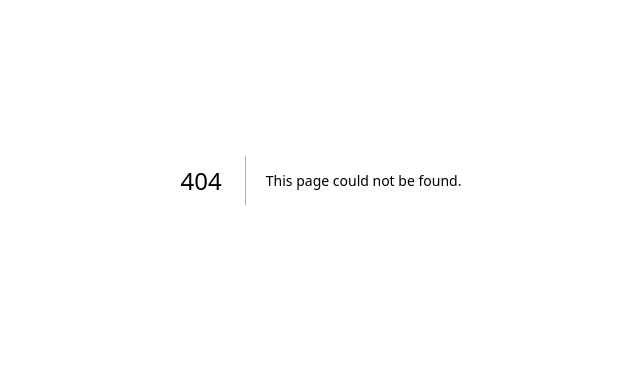
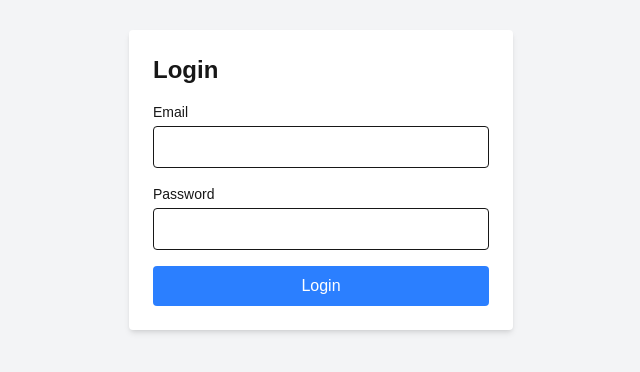
Before and after one commit to StefanChervenkov/avtomechti-trackers, a Next.js app: page /login in a window 1280 px wide. Before the commit this address had no page. Shown: the part 220-592 px from the top of the page, without its empty margins (319-959 px from the left). Built offline with nearby package versions, Linux system fonts and the light colour scheme.

Commit message:
Added loginpage and auth middleware

```diff
--- /dev/null
+++ b/src/app/login/page.tsx
@@ -0,0 +1,66 @@
+// filepath: c:\WebDev\avtomechti-trackers\src\app\login\page.tsx
+'use client';
+import { useState } from "react";
+
+export default function Login() {
+  const [email, setEmail] = useState("");
+  const [password, setPassword] = useState("");
+
+  const handleSubmit = async (e: React.FormEvent) => {
+    e.preventDefault();
+
+    // Simulate authentication logic
+    if (email === "user@example.com" && password === "password") {
+      document.cookie = "authToken=valid; path=/"; // Set auth token in cookies
+      window.location.href = "/"; // Redirect to the home page
+    } else {
+      alert("Invalid credentials");
+    }
+  };
+
+  return (
+    <div className="flex items-center justify-center min-h-screen bg-gray-100">
+      <form
+        onSubmit={handleSubmit}
+        className="bg-white p-6 rounded shadow-md w-full max-w-sm"
+      >
+        <h1 className="text-2xl font-bold mb-4">Login</h1>
+        <div className="mb-4">
+          <label htmlFor="email" className="block text-sm font-medium mb-1">
+            Email
+          </label>
+          <input
+            type="email"
+            id="email"
+            value={email}
+            onChange={(e) => setEmail(e.target.value)}
+            className="w-full px-3 py-2 border rounded"
+            required
+          />
+        </div>
+        <div className="mb-4">
+          <label
+            htmlFor="password"
+            className="block text-sm font-medium mb-1"
+          >
+            Password
+          </label>
+          <input
+            type="password"
+            id="password"
+            value={password}
+            onChange={(e) => setPassword(e.target.value)}
+            className="w-full px-3 py-2 border rounded"
+            required
+          />
+        </div>
+        <button
+          type="submit"
+          className="w-full bg-blue-500 text-white py-2 px-4 rounded hover:bg-blue-600"
+        >
+          Login
+        </button>
+      </form>
+    </div>
+  );
+}
--- /dev/null
+++ b/src/middleware.ts
@@ -0,0 +1,19 @@
+// filepath: c:\WebDev\avtomechti-trackers\src\middleware.ts
+import { NextResponse } from "next/server";
+import type { NextRequest } from "next/server";
+
+export function middleware(request: NextRequest) {
+  const isAuthenticated = request.cookies.get("authToken"); // Check for an auth token in cookies
+
+  // If the user is not authenticated and is not on the login page, redirect to /login
+  if (!isAuthenticated && !request.nextUrl.pathname.startsWith("/login")) {
+    return NextResponse.redirect(new URL("/login", request.url));
+  }
+
+  // Allow the request to proceed
+  return NextResponse.next();
+}
+
+export const config = {
+  matcher: ["/((?!_next|api|login).*)"], // Apply middleware to all routes except /_next, /api, and /login
+};
```
Also changed, not shown: package.json (+6 -5 lines), 2 other files (tests, documents, lock files or other folders).
